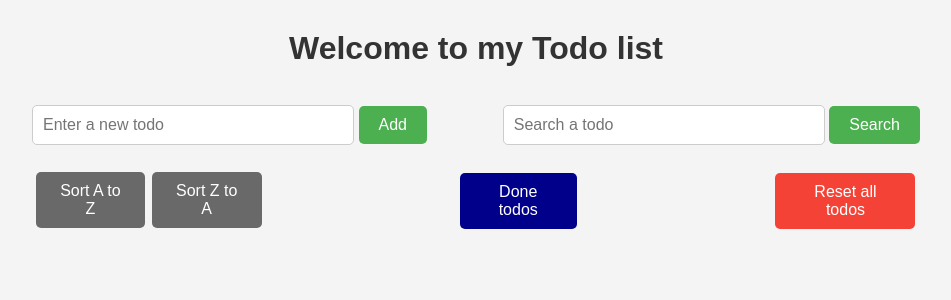
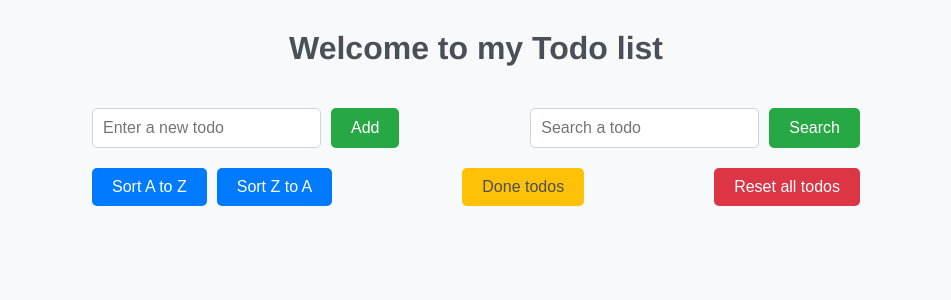
Before and after one commit to Alex-zReeZ/todolist-slim-twig, a PHP site: template template/todo.twig in a window 1280 px wide. Shown: the top 300 px of the page, without its empty margins (164-1115 px from the left). Run offline with PHP 8.4, Linux system fonts and the light colour scheme; the template is opened without the code that fills it, so the values that code supplies are empty; some libraries are stand-ins or nearby versions.

Commit message:
feat : slightly changed style

```diff
--- a/public/style.css
+++ b/public/style.css
@@ -1,54 +1,37 @@
 body {
-    font-family: 'Arial', sans-serif;
-    background-color: #f4f4f4;
-    color: #333;
-    text-align: center;
+    font-family: 'Helvetica Neue', Arial, sans-serif;
+    background-color: #f8f9fa;
+    color: #495057;
+    margin: 0;
+    display: flex;
+    flex-direction: column;
+    align-items: center;
 }
 
-.header {
-    display: grid;
-    grid-template-columns: 1fr 1fr;
-    grid-template-rows: 100px ;
+.title {
+    font-size: 2em;
+    margin-top: 30px;
 }
 
 .add-search-button {
     display: flex;
-    flex-direction: row;
-    justify-content: center;
-    margin-top: 3%;
-    gap: 6%;
-}
-
-.all-button {
-    display: flex;
     justify-content: space-between;
-    margin: 2% 15%;
-}
-
-.title {
-    color: #333;
-    margin-top: 30px;
-}
-
-.todo-form {
+    width: 60%;
     margin-top: 20px;
 }
 
-.form-label {
-    display: block;
-    margin-bottom: 10px;
-    color: #333;
+form {
+    display: flex;
 }
 
-.hide-input {
-    border-color: transparent;
+label {
+    margin-right: 10px;
 }
 
-input  {
-    width: 300px;
+input[type="text"] {
     padding: 10px;
     font-size: 16px;
-    border: 1px solid #ccc;
+    border: 1px solid #ced4da;
     border-radius: 5px;
 }
 
@@ -58,78 +41,72 @@ input  {
     border: none;
     border-radius: 5px;
     cursor: pointer;
+    transition: background-color 0.3s ease-in-out;
 }
 
 .btn-add {
-    background-color: #4CAF50;
+    background-color: #28a745;
+    color: white;
+}
+
+.btn-sort {
+    background-color: #007bff;
+    color: white;
+}
+
+.btn-show-done {
+    background-color: #ffc107;
+    color: #495057;
+}
+
+.btn-reset-form {
+    background-color: #dc3545;
     color: white;
 }
 
 .btn-reset {
-    background-color: #f44336;
+    background-color: #dc3545;
     color: white;
 }
 
-.btn-reset-form{
-    background-color: #f44336;
-    color: white;
-    margin: 2%;
+.btn:hover {
+    background-color: #218838;
 }
 
-.btn-back {
-    background-color: dimgrey;
-    color: white;
-    margin: 2%;
-}
-
-.btn-sort {
-    background-color: dimgrey;
-    color: white;
-    margin: 2%;
-}
-
-.btn:hover {
-    background-color: black;
-}
-
-.btn-show-done {
-    background-color: darkblue;
-    color: white;
-    margin: 2%;
+.all-button {
+    display: flex;
+    justify-content: space-between;
+    width: 60%;
+    margin-top: 20px;
 }
 
 .sort-button {
     display: flex;
-    gap: 1%;
+    column-gap: 10px;
 }
 
 .todo-list {
     list-style: none;
     padding: 0;
+    width: 60%;
     margin-top: 20px;
 }
 
 .todo-item {
+    background-color: white;
+    padding: 15px;
+    margin-bottom: 10px;
+    border-radius: 5px;
     display: flex;
     justify-content: space-between;
-    margin: 1% 15%;
-    background-color: #fff;
-    padding: 10px;
-    border: 1px solid #ddd;
-    border-radius: 5px;
+    align-items: center;
 }
 
 .modify-button {
-    padding-left: 400px;
+    margin-left: 10px;
 }
 
-.checkbox {
-    width: 50px;
+.modify-button .btn {
+    background-color: #007bff;
+    color: white;
 }
-
-.go-back-button {
-    display: flex;
-    flex-direction: row;
-    justify-content: center;
-    gap: 2%;
-}
```
